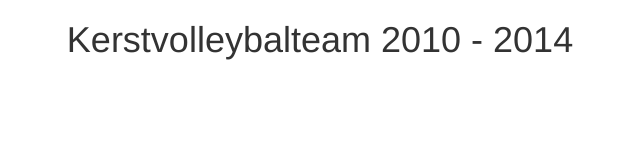
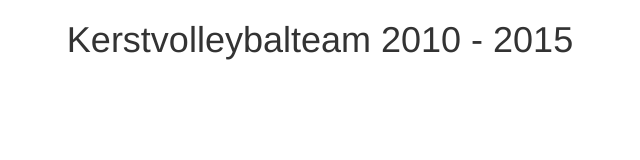
Before and after one commit to evionix/hizzie_hozzie, a plain HTML site: page index.html in a window 1280 px wide. Shown: the full height of the page, 320-960 px from the left. Drawn offline with nearby package versions, Linux system fonts and the light colour scheme.

Commit message:
Update index.html

```diff
--- a/index.html
+++ b/index.html
@@ -5,6 +5,6 @@
   <link rel="stylesheet" type="text/css" href="//maxcdn.bootstrapcdn.com/bootstrap/3.3.1/css/bootstrap.min.css"/>
   </head>
   <body>
-    <h1 style="margin-left:auto; margin-right:auto; width: 100%;text-align:center;">Kerstvolleybalteam 2010 - 2014</h1>
+    <h1 style="margin-left:auto; margin-right:auto; width: 100%;text-align:center;">Kerstvolleybalteam 2010 - 2015</h1>
   </body>
 </html>
```
